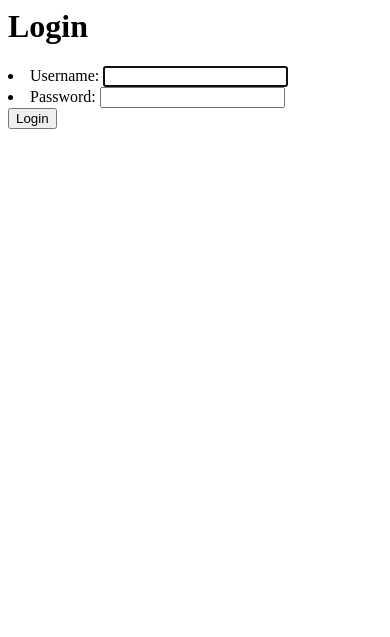
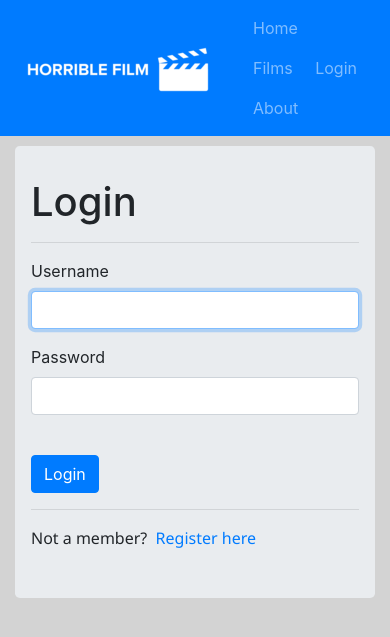
Before and after one commit to Logangster/HorribleFilm, a Django app: page /account/login/ in a window 390 px wide. Shown: the top 637 px of the page. Run offline with Django 3.2, Linux system fonts and the light colour scheme; some libraries are stand-ins or nearby versions.

Commit message:
Changed to use simple auth for now. Also added new templates and logging in/out functionality

```diff
--- a/horriblefilm/settings.py
+++ b/horriblefilm/settings.py
@@ -26,13 +26,13 @@ ALLOWED_HOSTS = []
 # Application definition
 
 INSTALLED_APPS = [
+    'registration',
     'django.contrib.admin',
     'django.contrib.auth',
     'django.contrib.contenttypes',
     'django.contrib.sessions',
     'django.contrib.messages',
     'django.contrib.staticfiles',
-    'registration',
     'users.apps.UsersConfig',
     'films.apps.FilmsConfig',
 ]
@@ -125,3 +125,5 @@ USE_TZ = True
 STATIC_URL = '/static/'
 
 ACCOUNT_ACTIVATION_DAYS = 3
+LOGIN_REDIRECT_URL = '/'
+LOGOUT_REDIRECT_URL = '/'
--- a/horriblefilm/static/css/main.css
+++ b/horriblefilm/static/css/main.css
@@ -3,14 +3,13 @@
  }
 
  p {
-          font-family: 'Noto Sans'
+     font-family: 'Noto Sans'
  }
 
  .navbar {
      margin-bottom: 10px;
  }
 
-
   .navbar-brand img {
       margin-top: -20px;
       margin-bottom: -20px;
--- a/horriblefilm/templates/base.html
+++ b/horriblefilm/templates/base.html
@@ -17,7 +17,7 @@
 <body>
 
 <header>
-    <nav class="navbar navbar-dark bg-primary" >
+    <nav class="navbar navbar-dark bg-primary">
         <a class="navbar-brand" href="{% url "home" %}">
             <img src="{% static "img/logo.png" %}">
         </a>
@@ -33,10 +33,22 @@
             </li>
         </ul>
         <ul class="nav navbar-nav pull-xs-right">
-            {% if not request.user.is_authenticated %}
-            <li class="nav-item">
-                <a class="nav-link" href="{% url "registration_register" %}">Register</a>
-            </li>
+            {% if request.user.is_authenticated %}
+                <li class="nav-item btn-group">
+                    <button class="btn btn-primary dropdown-toggle" type="button" id="dropdownMenu1"
+                            data-toggle="dropdown" aria-haspopup="true" aria-expanded="false">
+                        {{ request.user.username }}
+                    </button>
+                    <div class="dropdown-menu dropdown-menu-right" aria-labelledby="dropdownMenu1">
+                        <a class="dropdown-item"
+                           href="{% url 'user-profile' username=request.user.username %}">Profile</a>
+                        <a class="dropdown-item" href="{% url 'auth_logout' %}">Logout</a>
+                    </div>
+                </li>
+            {% else %}
+                <li class="nav-item">
+                    <a class="nav-link" href="{% url "auth_login" %}">Login</a>
+                </li>
             {% endif %}
         </ul>
         <form class="form-inline pull-xs-right">
--- a/horriblefilm/templates/registration/login.html
+++ b/horriblefilm/templates/registration/login.html
@@ -1,10 +1,30 @@
-<h1>Login</h1>
+{% extends "base.html" %}
+{% load form_styles %}
 
+{% block content %}
 
-<section>
-<form action=. method=POST>
-    {% csrf_token %}
-    {{ form.as_ul }}
-    <input type=submit value=Login />
-</form>
-</section>
+    <div class="container">
+        <div class="col-sm-6 jumbotron">
+            <h1>Login</h1>
+            <hr/>
+            {% if form.errors %}
+                <div class="alert alert-danger">Invalid username or password.</div>
+            {% endif %}
+            <form role="form" class="form-horizontal" method="post" action=.>
+                {% csrf_token %}
+                {% for field in form %}
+                    <fieldset class="form-group">
+                        <label for="{{ field.html_name }}">{{ field.label }}</label>
+                        {{ field | add_css:"form-control" }}
+                    </fieldset>
+                {% endfor %}
+
+                <br/>
+                <input type="submit" class="btn btn-primary" value="Login"/>
+            </form>
+
+            <hr/>
+            <p>Not a member? &nbsp;<a href="{% url "registration_register" %}">Register here</a></p>
+        </div>
+    </div>
+{% endblock content %}
--- a/horriblefilm/urls.py
+++ b/horriblefilm/urls.py
@@ -6,7 +6,7 @@ from . import views
 urlpatterns = [
     url(r'^$', views.HomePage.as_view(), name="home"),
     url(r'^account/', include('django.contrib.auth.urls')),
-    url(r'^account/', include('registration.backends.hmac.urls')),
+    url(r'^account/', include('registration.backends.simple.urls')),
     url(r'^user/', include('users.urls')),
     url(r'^film/', include('films.urls')),
     url(r'^admin/', admin.site.urls),
```
Also changed, not shown: horriblefilm/templates/registration/logged_out.html (added, +8 -0 lines), horriblefilm/templates/users/userprofile_detail.html (+13 -5 lines), horriblefilm/templates/users/userprofile_form.html (+20 -6 lines).
